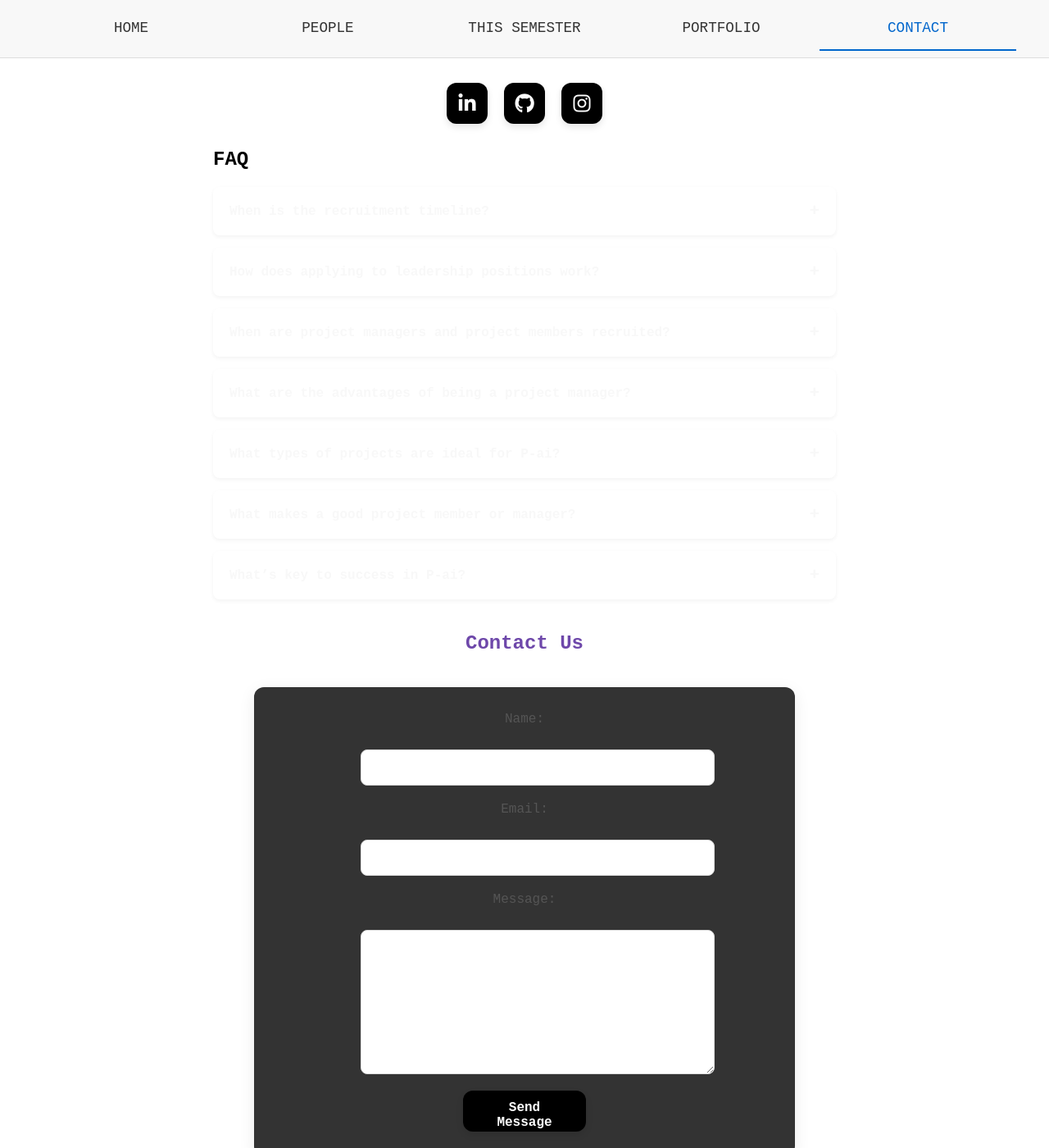
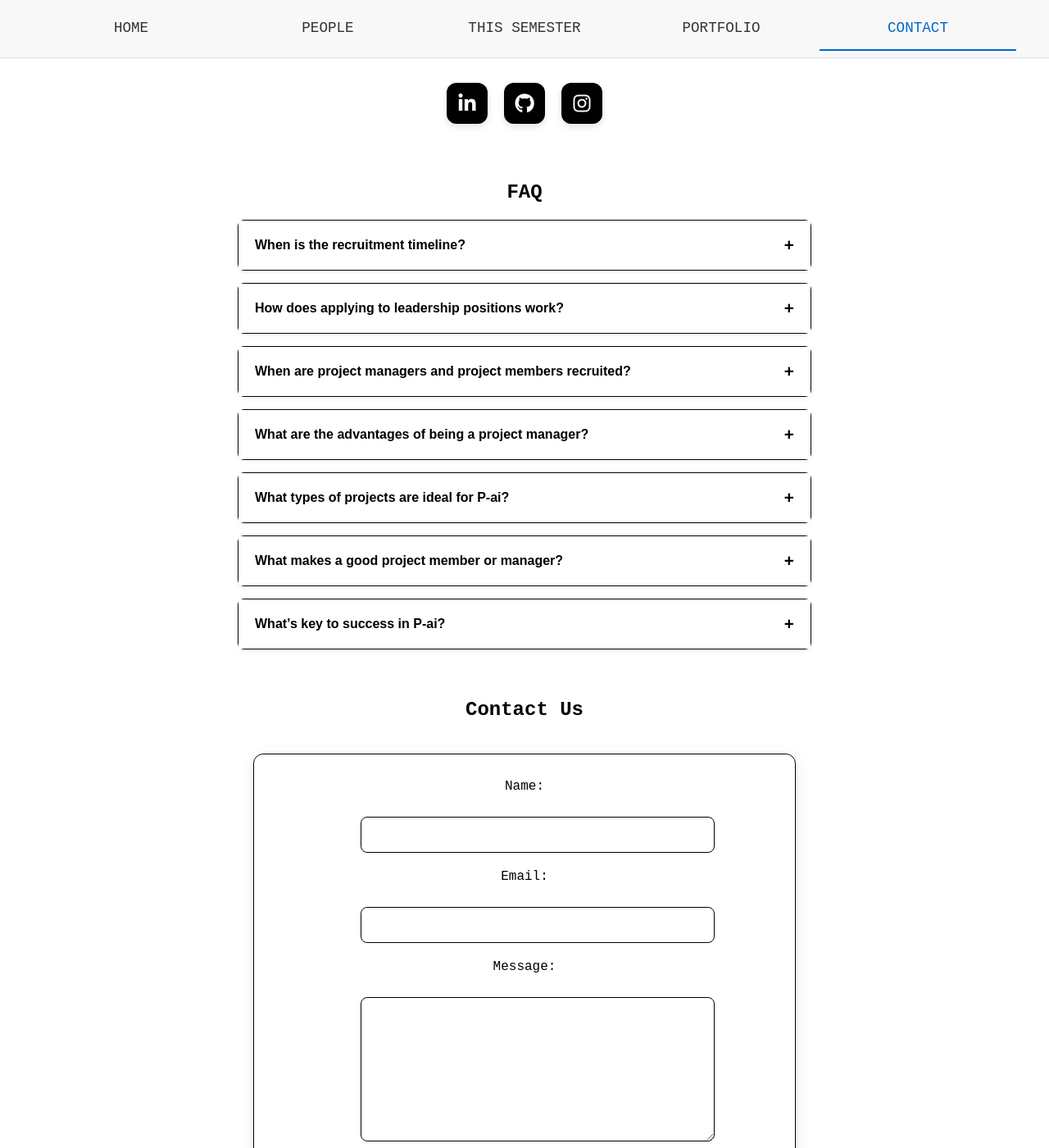
Before and after one commit to asyalyu/pai, a Jekyll site: the page built from faq.html, in a window 1280 px wide and 1400 px high. Shown: the whole window at 82% size. Built offline with Jekyll 4.4.1, drawn with Linux system fonts in a browser that asks for light colours.

Commit message:
faq redo

```diff
--- a/faq.html
+++ b/faq.html
@@ -7,11 +7,11 @@ title: FAQ & Contact
     <link rel="stylesheet" href="https://cdnjs.cloudflare.com/ajax/libs/font-awesome/6.4.0/css/all.min.css">
 
     <style>
-    /* Modern Social Media Icons */
-
         body {
             font-family: 'Courier New', Courier, monospace;
+            text-align: center;
         }
+
         .social-buttons {
             display: flex;
             justify-content: center;
@@ -25,7 +25,7 @@ body {
             justify-content: center;
             width: 50px;
             height: 50px;
-    border-radius: 12px; /* Adjust this value for more/less rounding */
+            border-radius: 12px;
             background: black;
             color: white;
             font-size: 24px;
@@ -39,36 +39,10 @@ body {
             box-shadow: 0 6px 12px rgba(0,0,0,0.15);
         }
 
-    .social-button i {
-        margin: 0;
-    }
-
- /* FAQ Section with Courier Font */
-.faq-container,
-.faq-list,
-.faq-item,
-.faq-question,
-.faq-answer,
-.faq-toggle {
-    font-family: 'Courier New', Courier, monospace;
-}
-
-/* Specific FAQ element adjustments */
-.faq-question {
-    font-weight: 600;
-    font-size: 16px;
-    color: #000000; /* Changed from #f8f8f8 to black for better visibility */
-}
-
-.faq-answer {
-    background: white;
-    color: #000000; /* Ensure answer text is readable */
-    line-height: 1.6;
-}
-
-.faq-container h2 {
-    font-family: 'Courier New', Courier, monospace;
-    font-weight: bold;
+        .faq-container {
+            max-width: 800px;
+            margin: 0 auto;
+            padding: 20px;
         }
 
         .faq-list {
@@ -76,11 +50,12 @@ body {
         }
 
         .faq-item {
-        margin-bottom: 15px;
+            margin: 0 auto 15px;
             border-radius: 8px;
             overflow: hidden;
             box-shadow: 0 2px 5px rgba(0,0,0,0.05);
             transition: all 0.3s ease;
+            max-width: 700px;
         }
 
         .faq-item:hover {
@@ -91,20 +66,16 @@ body {
             width: 100%;
             padding: 18px 20px;
             text-align: left;
-    background: transparent; /* Changed from gradient to transparent */
-    border: none;
+            background: white;
+            border: 1px solid black;
             cursor: pointer;
             display: flex;
             justify-content: space-between;
             align-items: center;
             font-weight: 600;
             font-size: 16px;
-    color:#f8f8f8;
+            color: black;
             transition: all 0.3s ease;
-}
-
-    .faq-question:hover {
-        background: linear-gradient(to right, #f0f0f0, #e8e8e8);
         }
 
         .faq-answer {
@@ -113,7 +84,9 @@ body {
             overflow: hidden;
             transition: max-height 0.4s ease, padding 0.4s ease;
             background: white;
+            color: black;
             line-height: 1.6;
+            text-align: left;
         }
 
         .faq-item.active .faq-answer {
@@ -124,69 +97,48 @@ body {
         .faq-toggle {
             font-size: 1.3em;
             transition: transform 0.3s ease;
+            color: black;
         }
 
         .faq-item.active .faq-toggle {
             transform: rotate(45deg);
-        color: #000000;
         }
 
-    /* Stylish Contact Form */
         .contact-form {
             max-width: 600px;
             margin: 40px auto;
             padding: 30px;
-    background: #333; /* Changed from white to black */
-    color: white; /* Add this to make text visible */
+            background: white;
+            border: 1px solid black;
             border-radius: 12px;
             box-shadow: 0 5px 20px rgba(0,0,0,0.08);
             width: 90%;
-    display: flex;
-    flex-direction: column;
-    align-items: center;
-    text-align: center;
         }
-.contact-form h2 {
-    color: #000000;
-    text-align: center;
-    margin-bottom: 25px;
-    font-size: 28px;
-}
-
 
         .contact-form form {
             display: grid;
             gap: 20px;
-    width: 100%; /* Ensure form takes full width of container */
-    margin: 0 auto; /* Center the form grid */
-    max-width: 400px; /* Constrain the form inputs to a narrower width */
+            width: 100%;
+            margin: 0 auto;
+            max-width: 400px;
         }
 
         .contact-form label {
             display: block;
             margin-bottom: 8px;
             font-weight: 500;
-        color: #555;
-        text-align: center; /* Center the labels */
+            color: black;
         }
 
         .contact-form input,
         .contact-form textarea {
             width: 100%;
             padding: 12px 15px;
-        border: 1px solid #ddd;
+            border: 1px solid black;
             border-radius: 8px;
             font-size: 16px;
             transition: border-color 0.3s ease;
-        margin: 0 auto; /* Center the input fields */
-    display: block; /* Needed for margin:auto to work */
-    }
-
-    .contact-form input:focus,
-    .contact-form textarea:focus {
-        border-color: #000000;
-        outline: none;
-        box-shadow: 0 0 0 3px rgba(0, 0, 0, 0.2);
+            margin: 0 auto;
         }
 
         .contact-form textarea {
@@ -196,29 +148,29 @@ body {
 
         .send-button {
             margin: 0 auto;
-    display: block;
-    width: 150px; /* Square width */
-    height: 50px; /* Square height */
-    border-radius: 12px; /* Rounded edges - adjust as needed */
-    background: black; /* Button color */
-    color: white; /* Text color */
+            width: 150px;
+            height: 50px;
+            border-radius: 12px;
+            background: black;
+            color: white;
             font-family: 'Courier New', Courier, monospace;
             font-size: 16px;
             font-weight: bold;
             border: none;
             cursor: pointer;
             transition: all 0.3s ease;
-    box-shadow: 0 4px 8px rgba(0,0,0,0.1);
-    padding: 12px 24px; /* Adjust padding as needed */
         }
 
         .send-button:hover {
             transform: translateY(-2px);
             box-shadow: 0 6px 12px rgba(0,0,0,0.15);
-    background: #333; /* Slightly lighter on hover */
         }
 
-    /* Responsive adjustments */
+        h2 {
+            color: black;
+            text-align: center;
+        }
+
         @media (max-width: 768px) {
             .faq-container,
             .contact-form {
@@ -232,7 +184,7 @@ body {
         }
     </style>
 
-<!-- Social Media Links (Icon Only Version) -->
+    <!-- Social Media Links -->
     <div class="social-buttons">
         <a href="https://www.linkedin.com/company/p-ai/" target="_blank" class="social-button" aria-label="LinkedIn">
             <i class="fab fa-linkedin-in"></i>
@@ -262,7 +214,7 @@ body {
     </div>
 
     <!-- Contact Form -->
-<h2 style="text-align: center; color: #6e48aa; margin-top: 40px;">Contact Us</h2>
+    <h2>Contact Us</h2>
     <div class="contact-form">
         <form action="https://formspree.io/f/mzzdodwv" method="POST">
             <label for="name">Name:</label>
```
Also changed, not shown: other parts of faq.html (+0 -2 lines). Lines whose indentation alone changed are shown as unchanged.
